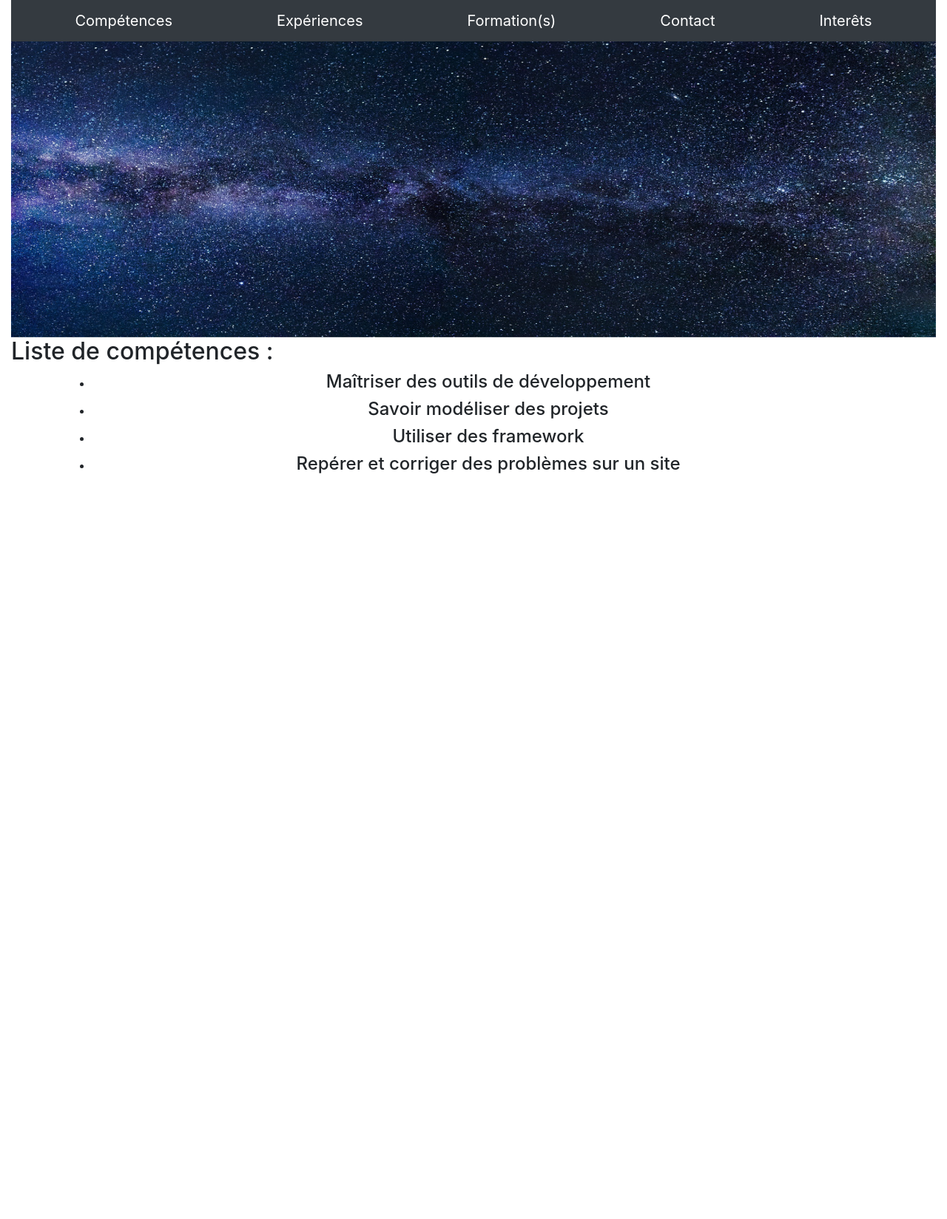
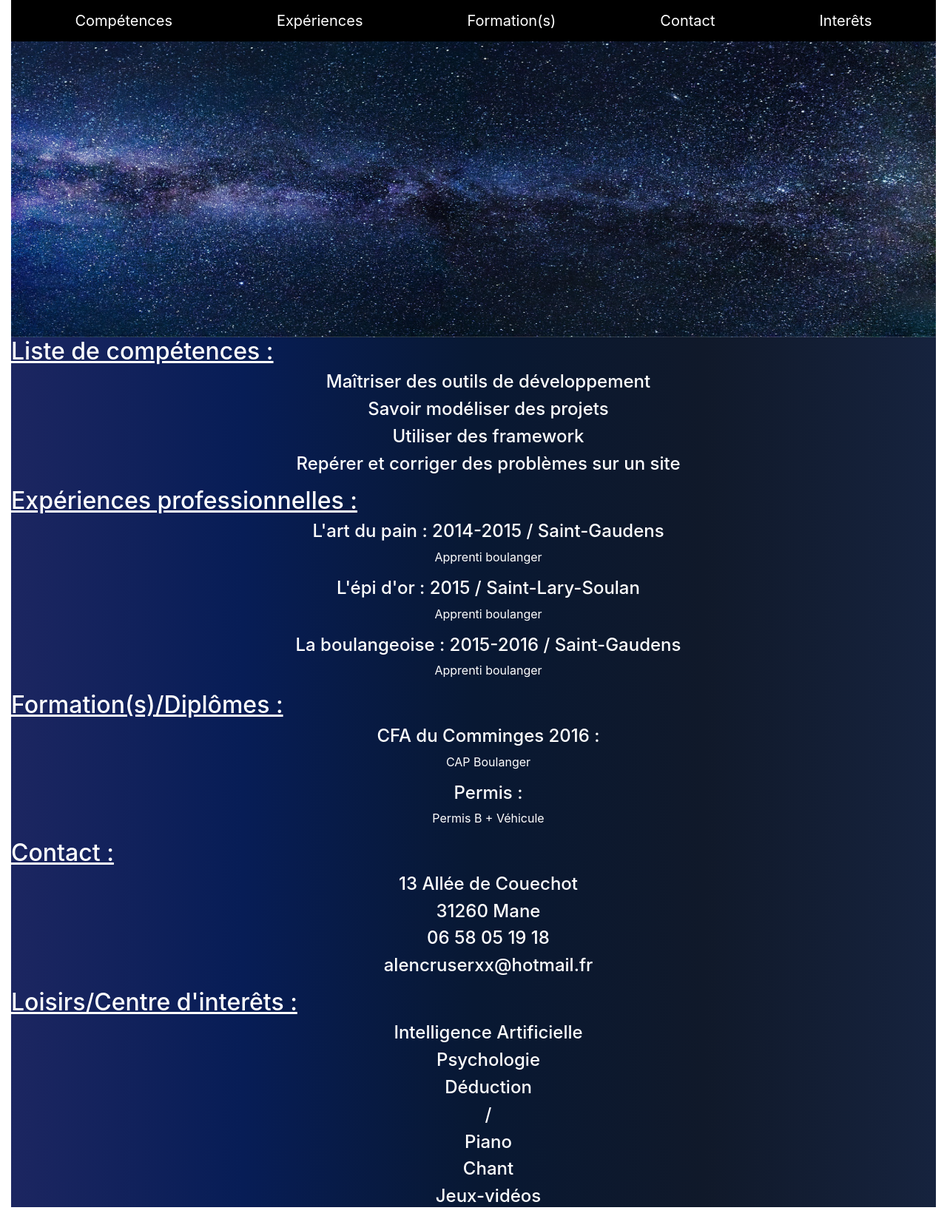
Before and after one commit to Alencruser/cv-3, a PHP site: page / in a window 1280 px wide. Shown: the whole page at 74% size. Before the commit the page ends 640 px from the top, so only its background shows below. Run offline with PHP 8.4, Linux system fonts and the light colour scheme.

Commit message:
cv semi-fini

```diff
--- a/comp.php
+++ /dev/null
@@ -1,9 +0,0 @@
-<h2>Liste de compétences :</h2>
-<div class="container">
-	<center><ul>
-		<li><h4>Maîtriser des outils de développement</h4></li>
-		<li><h4>Savoir modéliser des projets</h4></li>
-		<li><h4>Utiliser des framework</h4></li>
-		<li><h4>Repérer et corriger des problèmes sur un site</h4></li>
-	</ul></center>
-</div>
--- /dev/null
+++ b/custom.css
@@ -0,0 +1,9 @@
+#content {
+	 background: linear-gradient(to right,#1C2661,#071D56,#081833,#10192A,#16233E);
+}
+ul {
+	list-style-type: none;
+}
+h2 {
+	text-decoration: underline;
+}
--- a/index.php
+++ b/index.php
@@ -3,10 +3,13 @@
 <head>
 	<meta charset="utf-8">
 	<title>Curriculum Vitae</title>
+	<meta name="viewport" content="width=device-width, initial-scale=1, shrink-to-fit=no">
 	<link rel="stylesheet" href="https://stackpath.bootstrapcdn.com/bootstrap/4.1.2/css/bootstrap.min.css" integrity="sha384-Smlep5jCw/wG7hdkwQ/Z5nLIefveQRIY9nfy6xoR1uRYBtpZgI6339F5dgvm/e9B" crossorigin="anonymous">
+	<link rel="stylesheet" type="text/css" href="custom.css">
+	<script src="https://unpkg.com/scrollreveal"></script>
 </head>
 <body class="container-fluid">
-	<nav class="navbar navbar-expand-lg navbar-dark bg-dark">
+	<nav class="navbar navbar-expand-lg navbar-dark" style="background-color: black">
 		<a class="navbar-brand mx-auto" href="?page=comp">Compétences</a>
 		<a class="navbar-brand mx-auto" href="?page=exp">Expériences</a>
 		<a class="navbar-brand mx-auto" href="?page=formation">Formation(s)</a>
@@ -20,21 +23,75 @@
 			</div>
 		</div>
 	</div>
-	<?php
-	if(!isset($_GET["page"])|| $_GET["page"]=="comp"){
-		include "comp.php";
-	}elseif($_GET["page"]=="exp"){
-		include "exp.php";
-	}elseif($_GET["page"]=="formation"){
-		include "formation.php";
-	}elseif($_GET["page"]=="contact"){
-		include "contact.php";
-	}else{
-		include "interet.php";
-	}
-	?>
-	<script src="https://code.jquery.com/jquery-3.3.1.slim.min.js" integrity="sha384-q8i/X+965DzO0rT7abK41JStQIAqVgRVzpbzo5smXKp4YfRvH+8abtTE1Pi6jizo" crossorigin="anonymous"></script>
-	<script src="https://cdnjs.cloudflare.com/ajax/libs/popper.js/1.14.3/umd/popper.min.js" integrity="sha384-ZMP7rVo3mIykV+2+9J3UJ46jBk0WLaUAdn689aCwoqbBJiSnjAK/l8WvCWPIPm49" crossorigin="anonymous"></script>
-	<script src="https://stackpath.bootstrapcdn.com/bootstrap/4.1.2/js/bootstrap.min.js" integrity="sha384-o+RDsa0aLu++PJvFqy8fFScvbHFLtbvScb8AjopnFD+iEQ7wo/CG0xlczd+2O/em" crossorigin="anonymous"></script>
-</body>
-</html>
+	<div id="content" class="text-white">
+		<div class="comp">
+			<h2>Liste de compétences :</h2>
+			<div class="container">
+				<center><ul>
+					<li><h4>Maîtriser des outils de développement</h4></li>
+					<li><h4>Savoir modéliser des projets</h4></li>
+					<li><h4>Utiliser des framework</h4></li>
+					<li><h4>Repérer et corriger des problèmes sur un site</h4></li>
+				</ul></center>
+			</div>
+		</div>
+		<script>ScrollReveal().reveal('.comp',{delay:200});</script>
+		<div class="exp">
+			<h2>Expériences professionnelles :</h2>
+			<div class="container">
+				<center><ul>
+					<li><h4>L'art du pain : 2014-2015 / Saint-Gaudens</h4>
+						<p>Apprenti boulanger</p></li>
+						<li><h4>L'épi d'or : 2015 / Saint-Lary-Soulan</h4>
+							<p>Apprenti boulanger</p></li>
+							<li><h4>La boulangeoise : 2015-2016 / Saint-Gaudens</h4>
+								<p>Apprenti boulanger</p></li>
+							</ul></center>
+						</div>
+					</div>
+					<script type="text/javascript">ScrollReveal().reveal('.exp',{delay:200});</script>
+					<div class="formation">
+						<h2>Formation(s)/Diplômes :</h2>
+						<div class="container">
+							<center><ul>
+								<li><h4>CFA du Comminges 2016 :</h4>
+									<p>CAP Boulanger</p></li>
+									<li><h4>Permis :</h4>
+										<p>Permis B + Véhicule</p></li>
+									</ul></center>
+								</div>
+							</div>
+							<script>ScrollReveal().reveal('.formation',{delay:200});</script>
+							<div class="contact">
+								<h2>Contact :</h2>
+								<div class="container">
+									<center><ul>
+										<li><h4>13 Allée de Couechot</h4></li>
+										<li><h4>31260 Mane</h4></li>
+										<li><h4>06 58 05 19 18</h4></li>
+										<li><h4>alencruserxx@hotmail.fr</h4></li>
+									</ul></center>
+								</div>
+							</div>
+							<script>ScrollReveal().reveal('.contact',{delay:200});</script>
+							<div class="interet">
+								<h2>Loisirs/Centre d'interêts :</h2>
+								<div class="container">
+									<center><ul>
+										<li><h4>Intelligence Artificielle</h4></li>
+										<li><h4>Psychologie</h4></li>
+										<li><h4>Déduction</h4></li>
+										<li><h4>/</h4></li>
+										<li><h4>Piano</h4></li>
+										<li><h4>Chant</h4></li>
+										<li><h4>Jeux-vidéos</h4></li>
+									</ul></center>
+								</div>
+							</div>
+							<script>ScrollReveal().reveal('.interet',{delay:200});</script>
+						</div>
+						<script src="https://code.jquery.com/jquery-3.3.1.slim.min.js" integrity="sha384-q8i/X+965DzO0rT7abK41JStQIAqVgRVzpbzo5smXKp4YfRvH+8abtTE1Pi6jizo" crossorigin="anonymous"></script>
+						<script src="https://cdnjs.cloudflare.com/ajax/libs/popper.js/1.14.3/umd/popper.min.js" integrity="sha384-ZMP7rVo3mIykV+2+9J3UJ46jBk0WLaUAdn689aCwoqbBJiSnjAK/l8WvCWPIPm49" crossorigin="anonymous"></script>
+						<script src="https://stackpath.bootstrapcdn.com/bootstrap/4.1.2/js/bootstrap.min.js" integrity="sha384-o+RDsa0aLu++PJvFqy8fFScvbHFLtbvScb8AjopnFD+iEQ7wo/CG0xlczd+2O/em" crossorigin="anonymous"></script>
+					</body>
+					</html>
```
Also changed, not shown: contact.php (deleted, +0 -9 lines), exp.php (deleted, +0 -11 lines), formation.php (deleted, +0 -9 lines), interet.php (deleted, +0 -12 lines).
